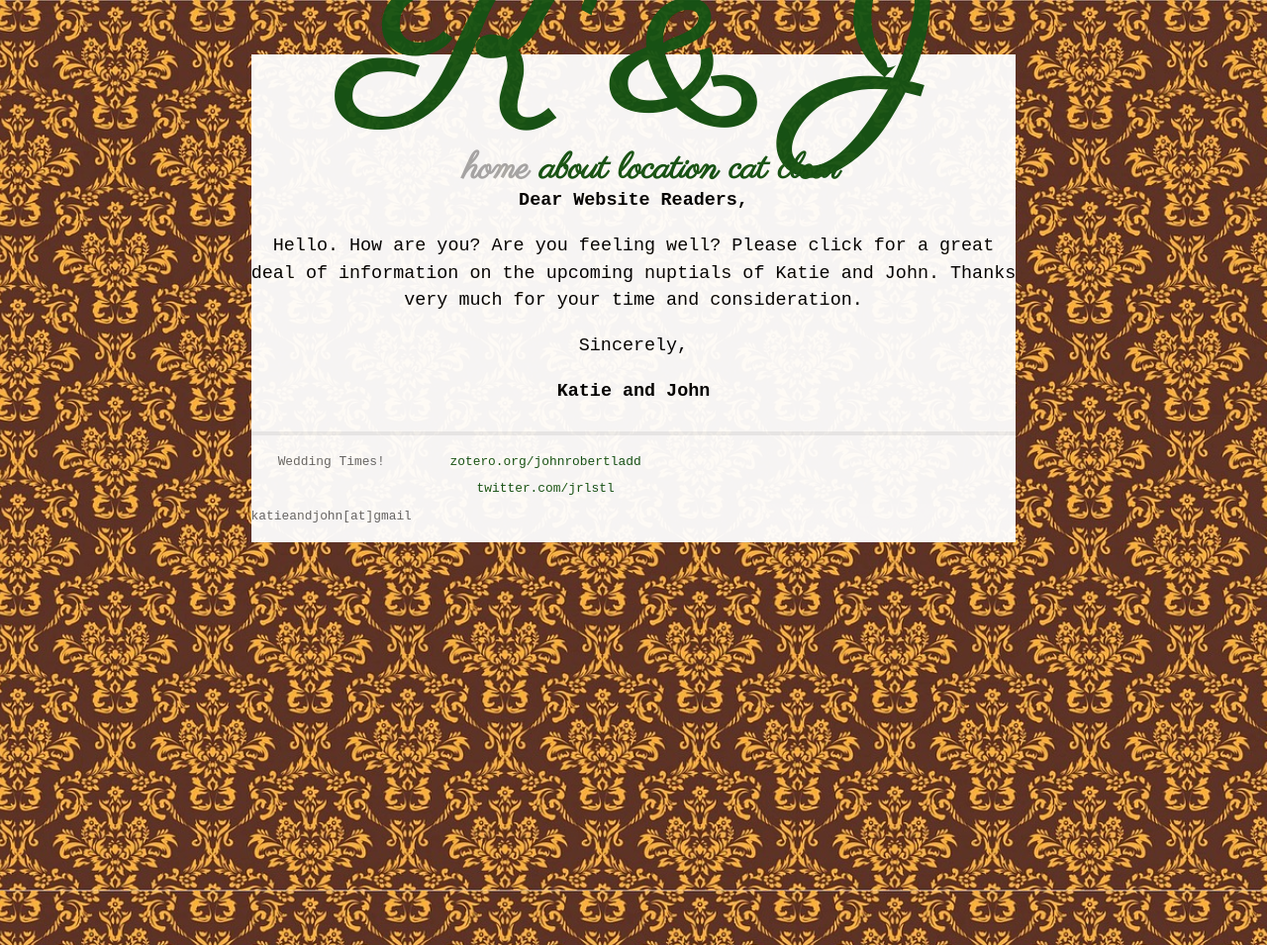
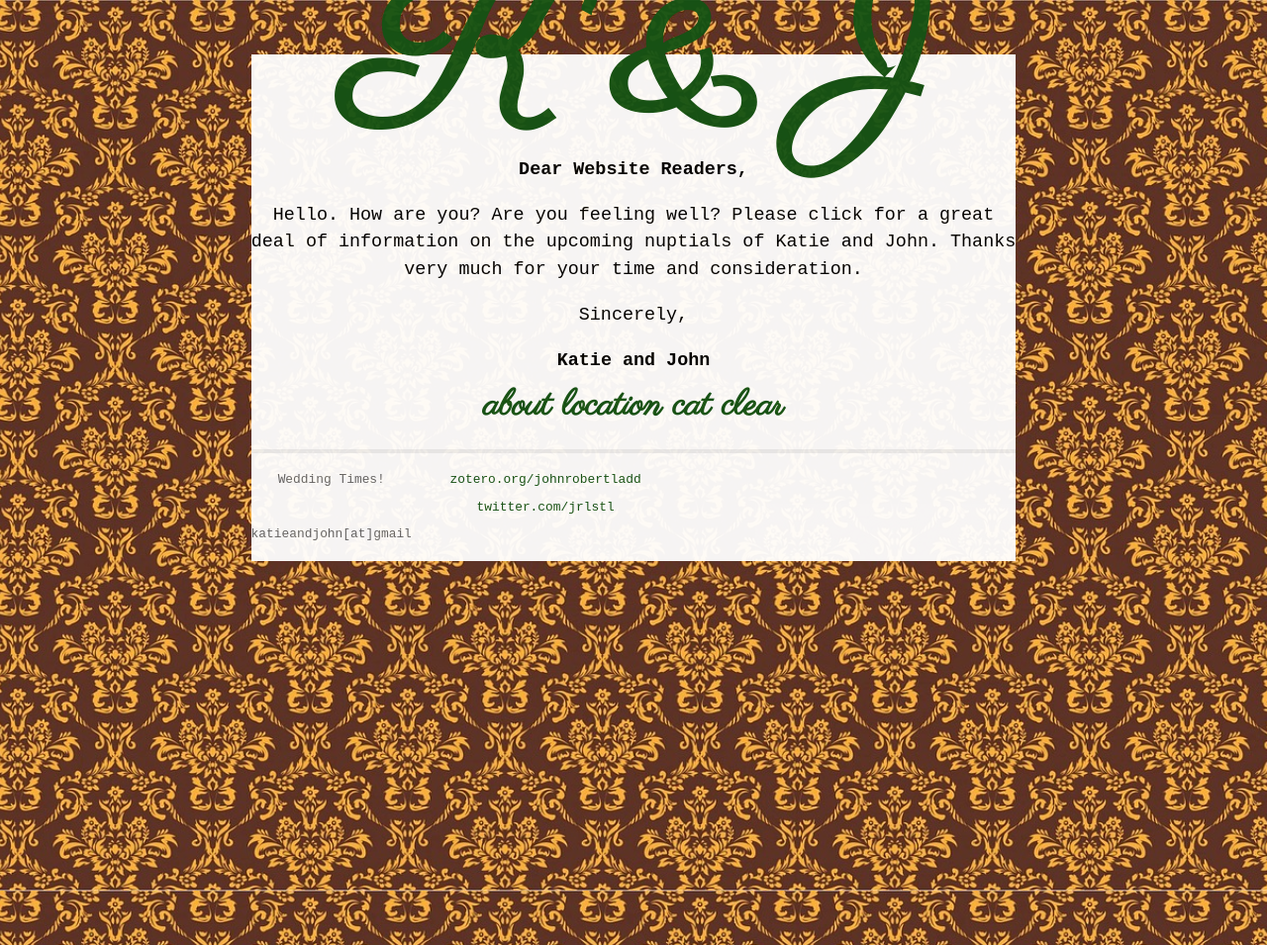
Before and after one commit to jrladd/kmarriesj, a Jekyll site: the page built from index.md, in a window 1280 px wide. Shown: the whole page at 99% size. Built offline with Jekyll 4.4.1, drawn with Linux system fonts in a browser that asks for light colours; Markdown is read by kramdown in place of the engine named in the settings.

Commit message:
move text

```diff
--- a/_layouts/default.html
+++ b/_layouts/default.html
@@ -24,14 +24,14 @@
         <div class="site">
           <div class="header">
             <h1 class="title"><a href="/kmarriesj">K & J</a></h1><br/>
-	    	<a class="extra" href="/kmarriesj">home</a>
+            {{ content }}
 	    	<a href="javascript:;" onClick="document.getElementById('about').style.display='block';">about</a>
             <a href="javascript:;" onClick="document.getElementById('location').style.display='block';">location</a>
             <a href="javascript:;" onClick="document.getElementById('cat').style.display='block';">cat</a>
             <a href="javascript:;" onClick="document.getElementById('cat').style.display='none'; onClick="document.getElementById('about').style.display='none'; onClick="document.getElementById('location').style.display='none';">clear</a>
           </div>
 
-          {{ content }}
+
 
           <div class="footer">
             <div class="contact">
```
